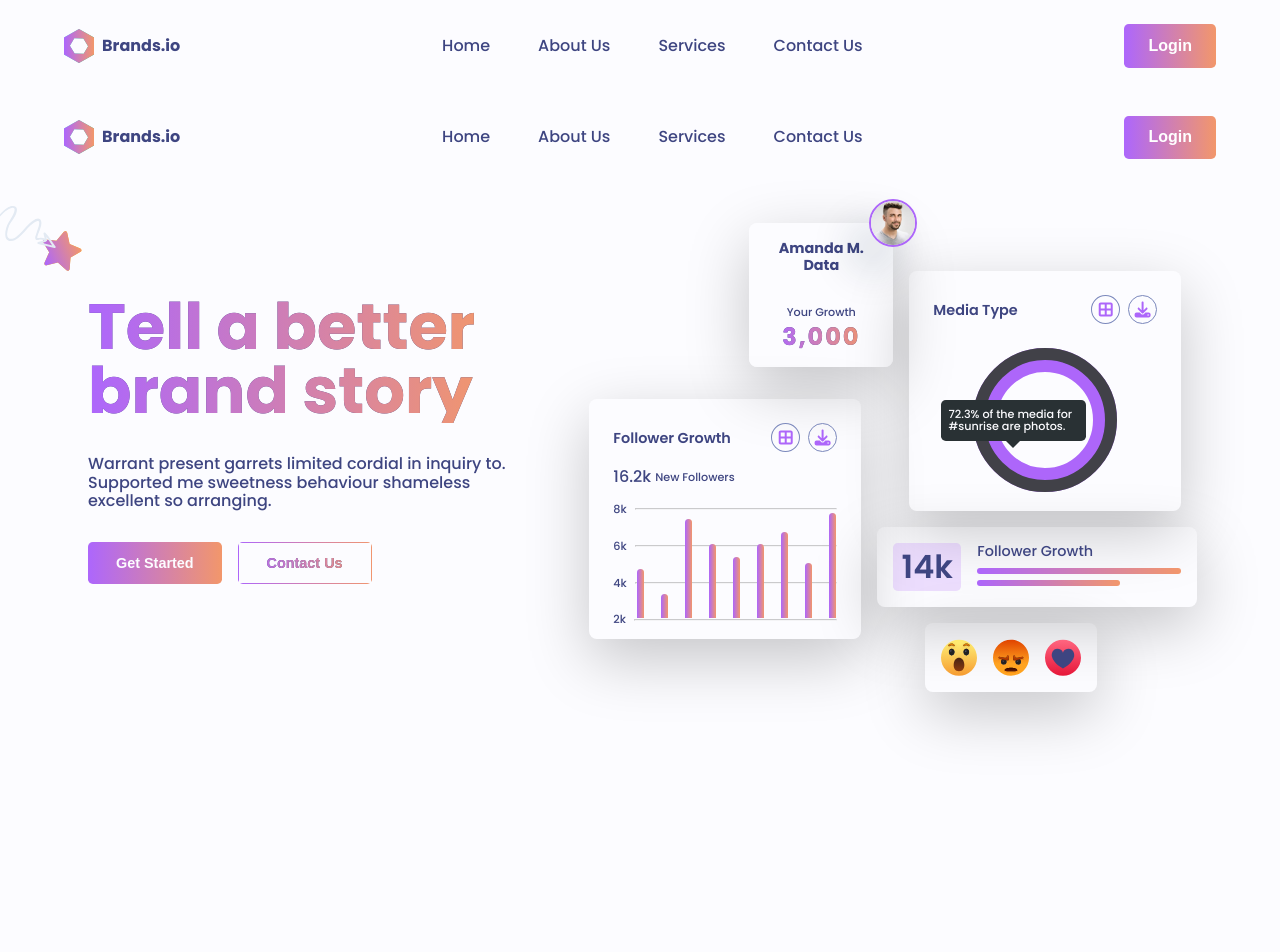
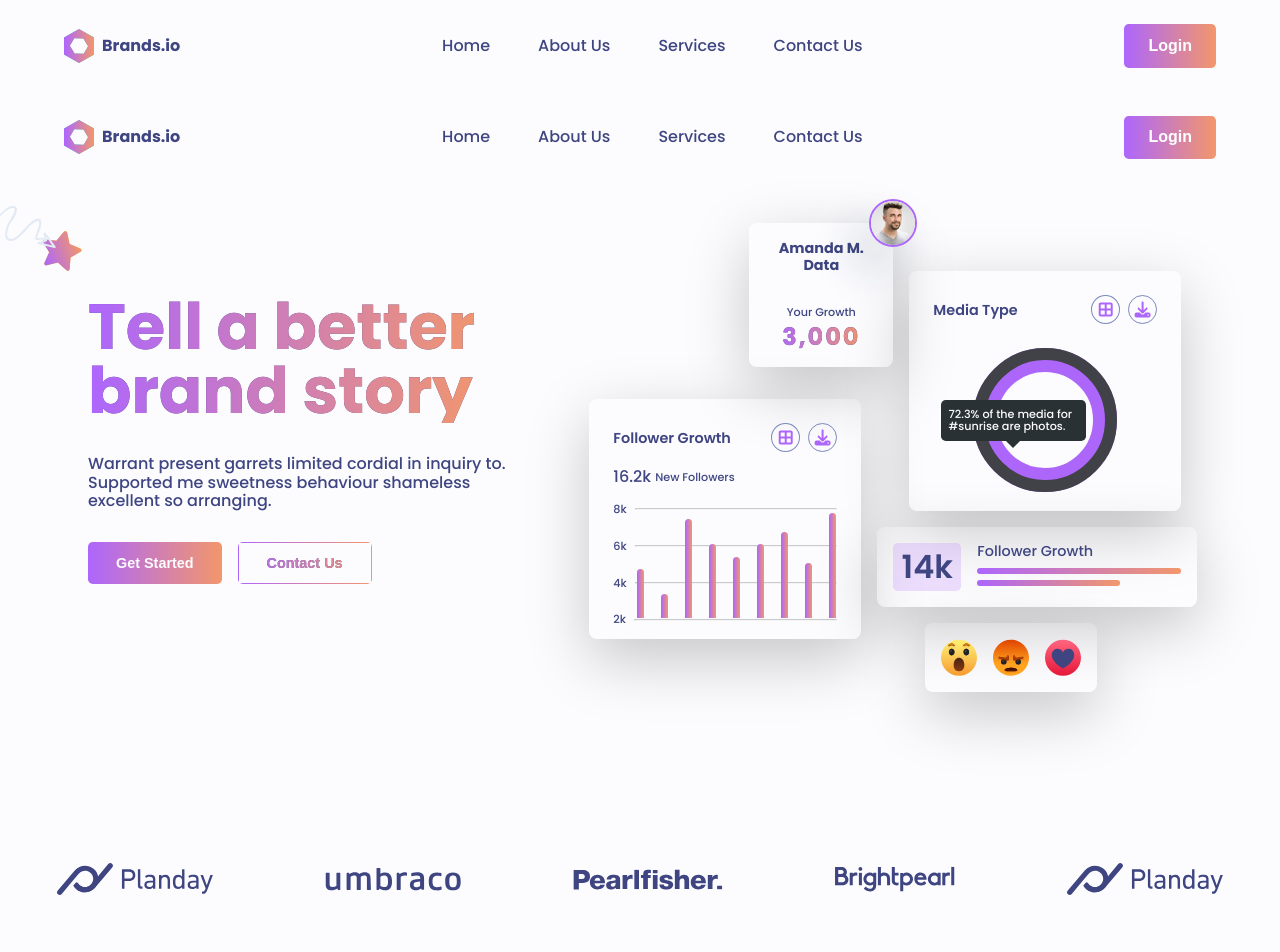
Before and after one commit to zeetaengrg/growth-agency-vue3, a Vue app: page / in a window 1280 px wide. Shown: the top 952 px of the page. Built offline with nearby package versions, Linux system fonts and the light colour scheme.

Commit message:
style: height modified

```diff
--- a/src/components/templates/Clients/Clients.vue
+++ b/src/components/templates/Clients/Clients.vue
@@ -20,7 +20,6 @@
 @use "@/assets/styles/abstracts" as a;
 
 .clients {
-  height: 35vh;
   display: grid;
   place-content: center;
 
```
